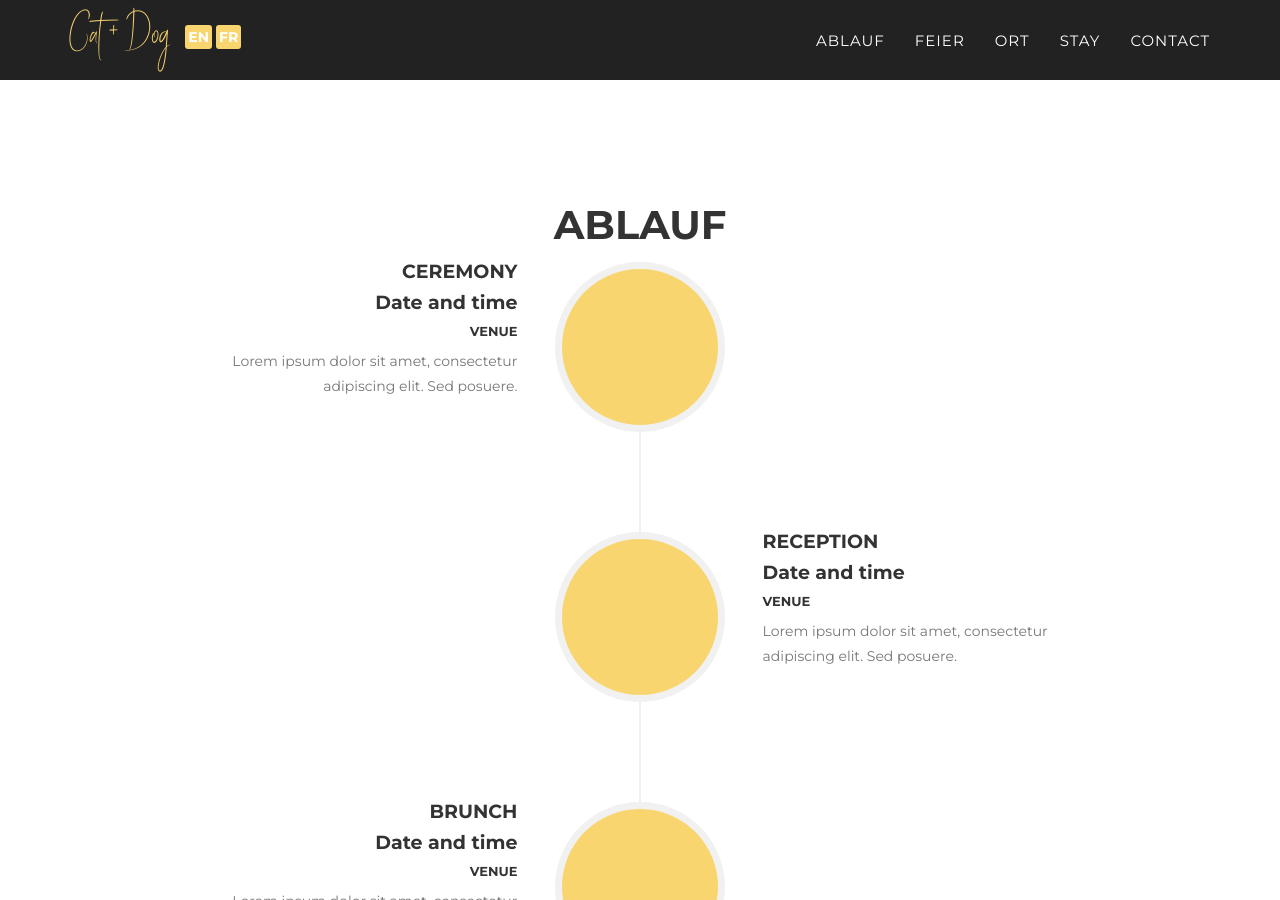
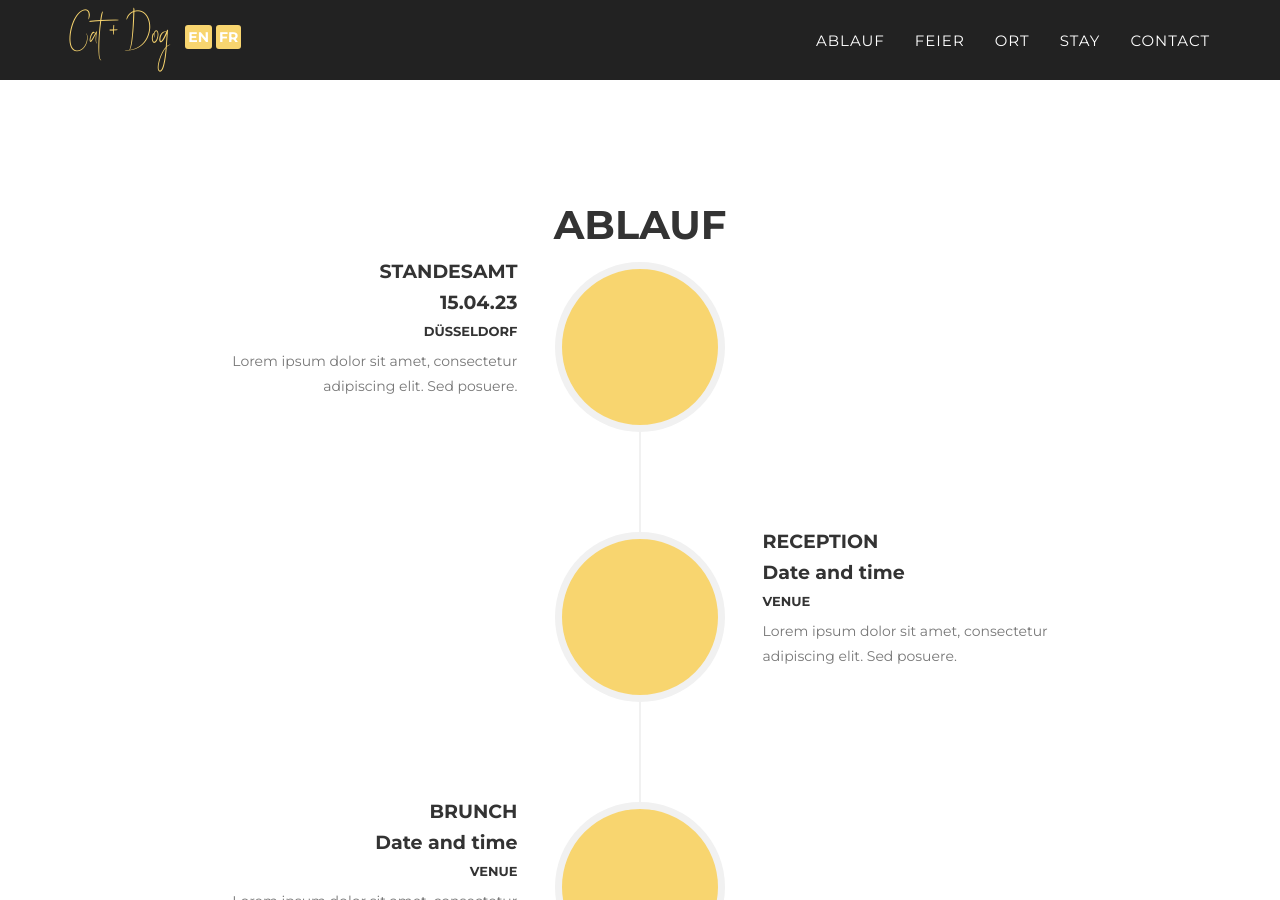
Before and after one commit to nlz-crtl/LN, a Jekyll site: the page built from index.html, in a window 1280 px wide and 900 px high, scrolled down 715 px. Built offline with Jekyll 4.4.1, drawn with Linux system fonts in a browser that asks for light colours; some web fonts are replaced.

Commit message:
Update events.html

```diff
--- a/_includes/en_data/events.html
+++ b/_includes/en_data/events.html
@@ -15,9 +15,9 @@
                         </div>
                         <div class="timeline-panel">
                             <div class="timeline-heading">
-                                <h4>Ceremony</h4>
-                                <h4 class="subheading">Date and time</h4>
-                                <h6>Venue</h6>
+                                <h4>Standesamt</h4>
+                                <h4 class="subheading">15.04.23</h4>
+                                <h6>Düsseldorf</h6>
                             </div>
                             <div class="timeline-body">
                                 <p class="text-muted">Lorem ipsum dolor sit amet, consectetur adipiscing elit. Sed posuere.</p>
```
